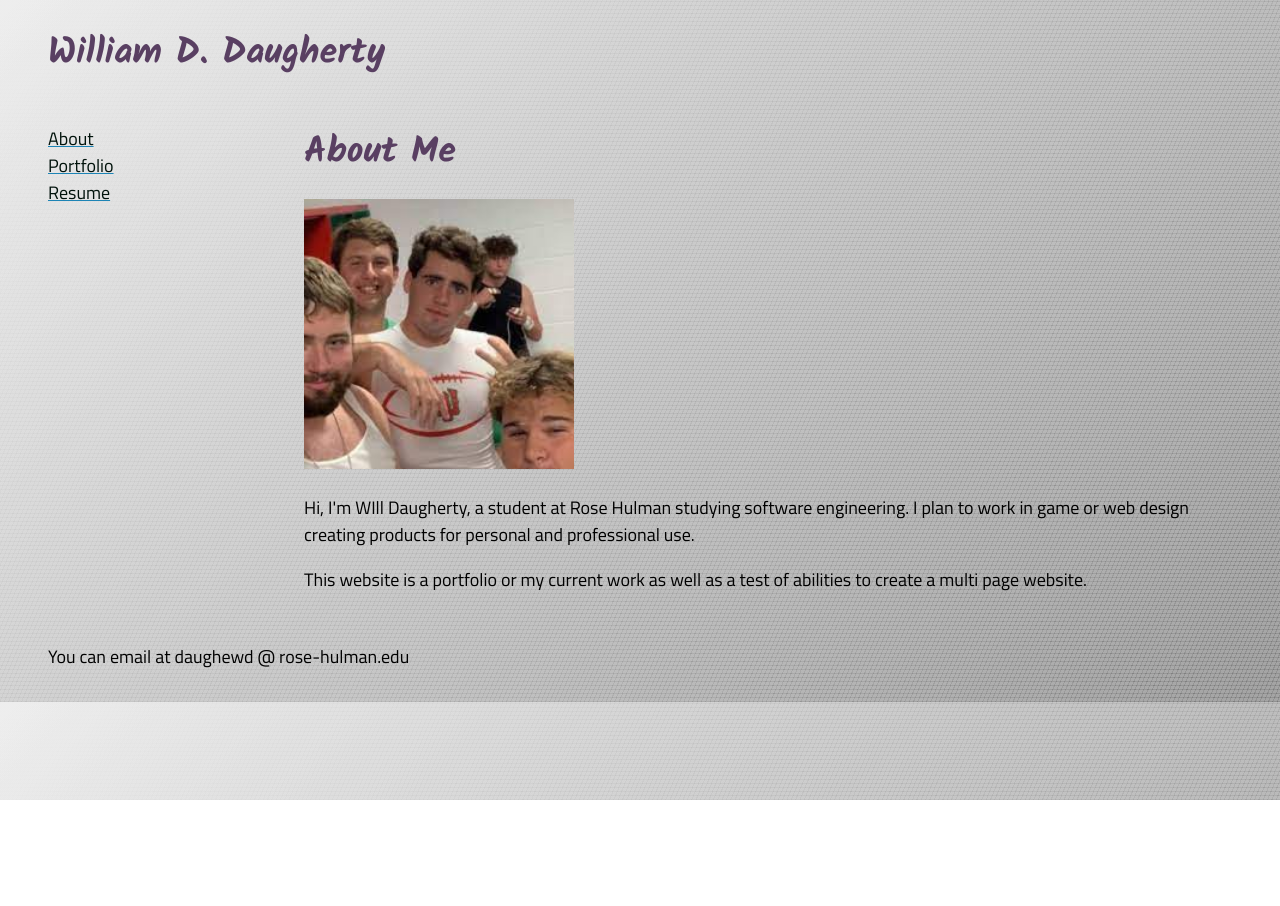
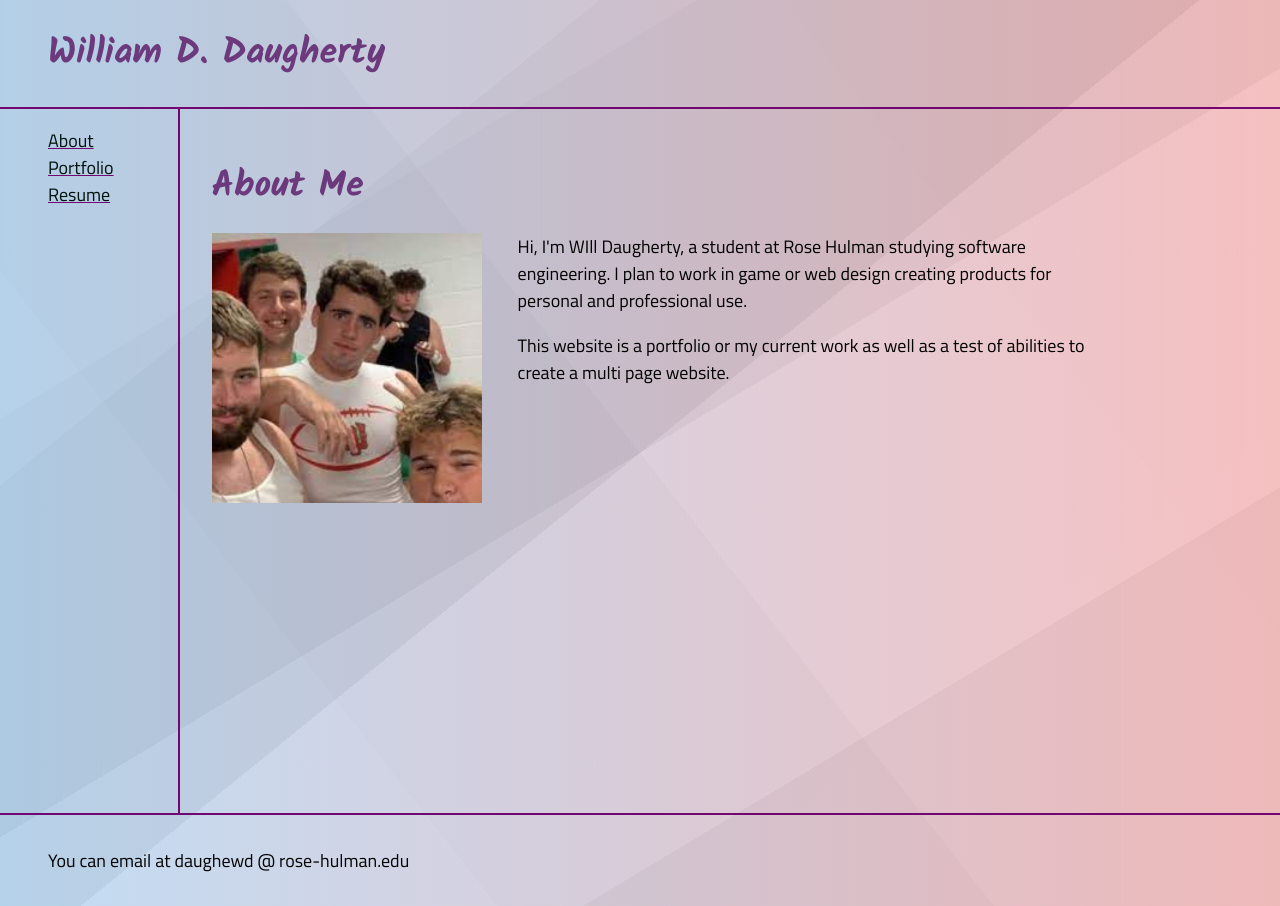
Before and after one commit to rhit-daughewd/daughewd.github.io, a plain HTML site: page index.html in a window 1280 px wide. Before the commit the page ends 800 px from the top, so only its background shows below. Drawn offline with Linux system fonts and the light colour scheme.

Commit message:
portfolio tweaks

```diff
--- a/styles/main.css
+++ b/styles/main.css
@@ -6,10 +6,10 @@
     --vertical-space: 2rem;
     --horizontal-space: 3rem;
 
-    --light-color: #db2b39;
+    --light-color: #730771;
     --body-color: #00120b;
-    --heading-color: #593f62;
-    --contrast-color: #1d84B5;
+    --heading-color: #6c397d;
+    --contrast-color: #2600ae;
 }
 
 body{
@@ -17,18 +17,27 @@ body{
     line-height: 1.5em;
     font-family: 'Titillium Web', sans-serif;
 
-    background-image: repeating-linear-gradient(112.5deg, hsla(19,0%,93%,0.2) 0px, hsla(19,0%,93%,0.2) 0px,transparent 0px, transparent 1px,hsla(19,0%,93%,0.2) 1px, hsla(19,0%,93%,0.2) 4px,transparent 4px, transparent 5px,hsla(19,0%,93%,0.2) 5px, hsla(19,0%,93%,0.2) 8px),repeating-linear-gradient(0deg, hsla(19,0%,93%,0.2) 0px, hsla(19,0%,93%,0.2) 0px,transparent 0px, transparent 1px,hsla(19,0%,93%,0.2) 1px, hsla(19,0%,93%,0.2) 4px,transparent 4px, transparent 5px,hsla(19,0%,93%,0.2) 5px, hsla(19,0%,93%,0.2) 8px),linear-gradient(135deg, rgb(238, 238, 238),rgb(121, 121, 121));}
+    background-image: linear-gradient(149deg, rgba(85, 85, 85, 0.05) 0%, rgba(85, 85, 85, 0.05) 25%,rgba(11, 11, 11, 0.05) 25%, rgba(11, 11, 11, 0.05) 50%,rgba(182, 182, 182, 0.05) 50%, rgba(182, 182, 182, 0.05) 75%,rgba(28, 28, 28, 0.05) 75%, rgba(28, 28, 28, 0.05) 100%),linear-gradient(232deg, rgba(145, 145, 145, 0.05) 0%, rgba(145, 145, 145, 0.05) 25%,rgba(165, 165, 165, 0.05) 25%, rgba(165, 165, 165, 0.05) 50%,rgba(84, 84, 84, 0.05) 50%, rgba(84, 84, 84, 0.05) 75%,rgba(131, 131, 131, 0.05) 75%, rgba(131, 131, 131, 0.05) 100%),linear-gradient(321deg, rgba(254, 254, 254, 0.05) 0%, rgba(254, 254, 254, 0.05) 25%,rgba(249, 249, 249, 0.05) 25%, rgba(249, 249, 249, 0.05) 50%,rgba(0, 0, 0, 0.05) 50%, rgba(0, 0, 0, 0.05) 75%,rgba(104, 104, 104, 0.05) 75%, rgba(104, 104, 104, 0.05) 100%),linear-gradient(90deg, rgb(194,227,255),rgb(255,192,192));
+}
 
+img{
+    float: left;
+    padding-right: 2em;
+}
 
 h1, h2, h3{
     line-height: 1.2em;
     font-family: 'Kalam', cursive;
-    color: VAR(--heading-color);
+    color: var(--heading-color);
+}
+
+h3{
+    color: var(--contrast-color)
 }
 
 a{
     color: var(--body-color);
-    text-decoration-color: var(--contrast-color);
+    text-decoration-color: var(--light-color);
 }
 
 a:hover{
@@ -55,7 +64,7 @@ body{
         grid-template-areas:"head head"
                             "nav main"
                             "foot foot";
-    grid-template-columns: 1fr 4fr;
+    grid-template-columns: 1fr 8fr;
     grid-template-rows: auto 1fr auto;
     }
 }
@@ -63,10 +72,12 @@ body{
 
 body > header{
     grid-area: head;
+    border-bottom: 2px solid var(--light-color);
 }
 
 body > nav{
     grid-area: nav;
+    border-right: 2px solid var(--light-color);
 }
 
 body > nav ul{
@@ -79,10 +90,13 @@ body > nav ul li{
 }
 
 body > main{
+    padding: 2rem;
     grid-area: main;
+    min-height: 40rem;
 }
 
 body > footer{
+    border-top: 2px solid var(--light-color);
     grid-area: foot;
 }
 
```
Also changed, not shown: index.html (+5 -2 lines), images/favicon.png.
